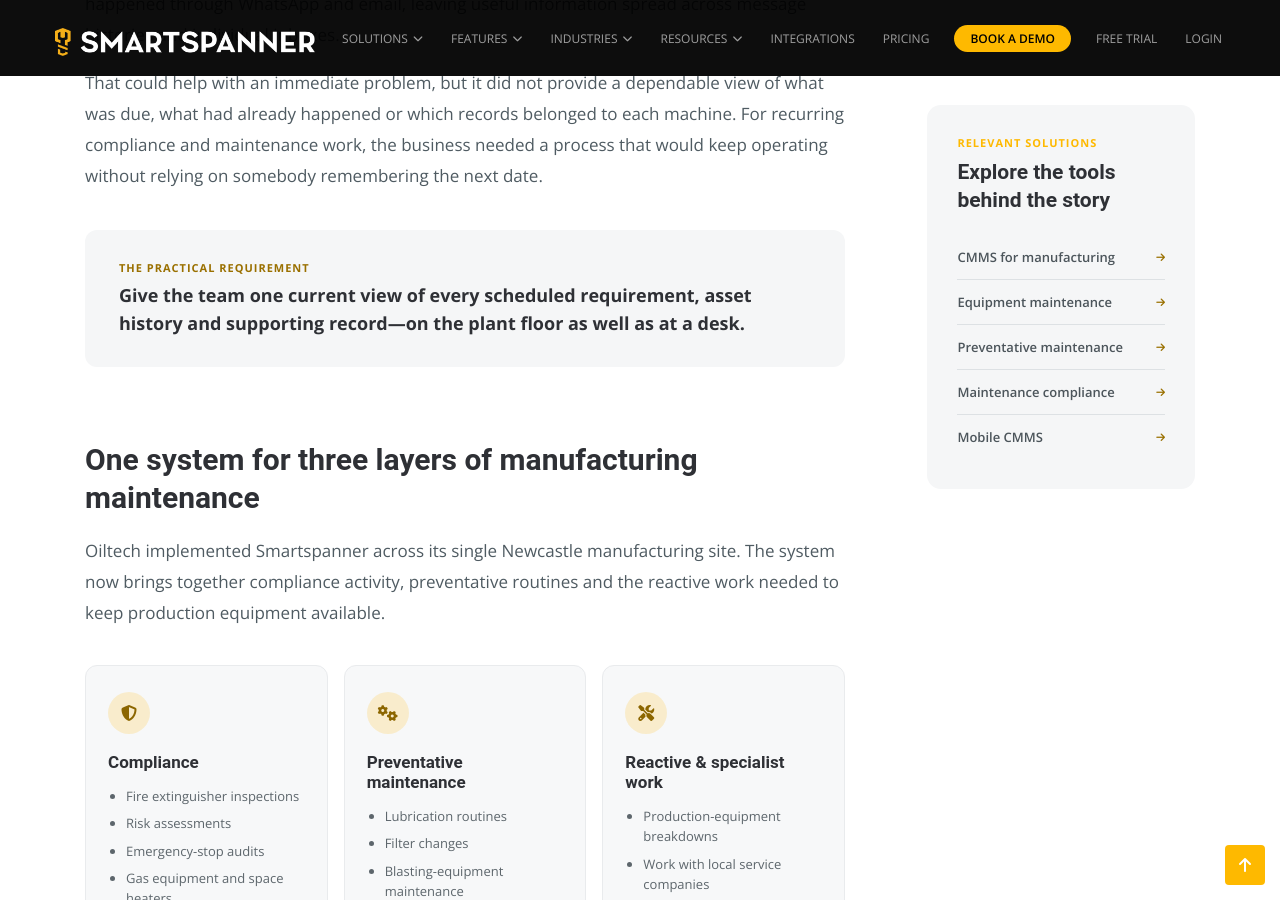
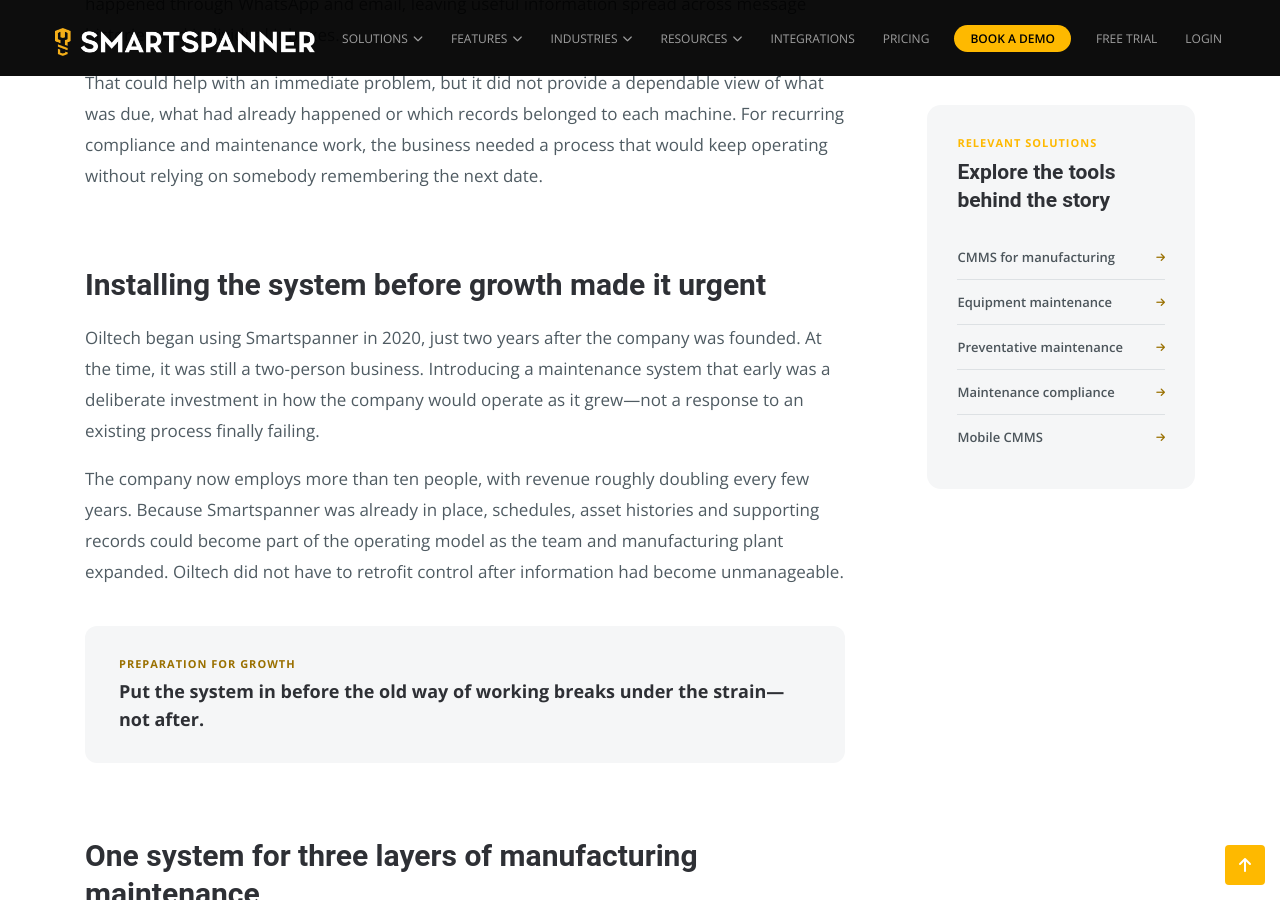
Before and after one commit to smartspanner/smartspanner.com, a Jekyll site: the page built from case-studies/oiltech-bearings.html, in a window 1280 px wide and 900 px high, scrolled down 1504 px. Built offline with Jekyll 4.4.1, drawn with Linux system fonts in a browser that asks for light colours; some of the changed text lies outside the part shown.

Commit message:
docs: add Oiltech growth story

```diff
--- a/case-studies/oiltech-bearings.html
+++ b/case-studies/oiltech-bearings.html
@@ -2,7 +2,7 @@
 layout: case-study
 title: Oiltech Bearings Ltd
 meta_title: Oiltech Bearings Case Study | Manufacturing CMMS
-description: See how Oiltech Bearings uses Smartspanner for manufacturing compliance, preventative maintenance, breakdowns, machinery warranties and ISO 9001 records.
+description: See how Oiltech Bearings introduced Smartspanner as a two-person business and now uses it for manufacturing maintenance, compliance and ISO 9001.
 keywords: manufacturing CMMS case study, ISO 9001 maintenance software, factory maintenance system, machinery maintenance software, Oiltech Bearings Smartspanner
 permalink: /case-studies/oiltech-bearings/
 customer: Oiltech Bearings Ltd
@@ -16,14 +16,14 @@
 operating_model: Single manufacturing site
 primary_use: Compliance & machinery maintenance
 hero_title: How Oiltech Bearings keeps manufacturing maintenance and compliance under control
-standfirst: Since 2020, Oiltech Bearings has used Smartspanner across its Newcastle manufacturing plant to plan compliance work, maintain production equipment, coordinate breakdown support and keep the records needed for ISO 9001.
+standfirst: Oiltech Bearings introduced Smartspanner as a two-person business in 2020. It now helps a team of more than ten plan compliance work, maintain production equipment and keep the records needed for ISO 9001.
 parent: Customer Stories
 parent_url: /case-studies/
 outcomes:
   - icon: fa-certificate
     text: Clear maintenance evidence for ISO 9001
-  - icon: fa-calendar-check
-    text: Planned work stays visible and on schedule
+  - icon: fa-arrow-trend-up
+    text: Maintenance controls scaled with the growing team
   - icon: fa-mobile-screen-button
     text: Plant information available through the mobile apps
   - icon: fa-industry
@@ -54,9 +54,15 @@
 
 <p>That could help with an immediate problem, but it did not provide a dependable view of what was due, what had already happened or which records belonged to each machine. For recurring compliance and maintenance work, the business needed a process that would keep operating without relying on somebody remembering the next date.</p>
 
+<h2>Installing the system before growth made it urgent</h2>
+
+<p>Oiltech began using Smartspanner in 2020, just two years after the company was founded. At the time, it was still a two-person business. Introducing a maintenance system that early was a deliberate investment in how the company would operate as it grew—not a response to an existing process finally failing.</p>
+
+<p>The company now employs more than ten people, with revenue roughly doubling every few years. Because Smartspanner was already in place, schedules, asset histories and supporting records could become part of the operating model as the team and manufacturing plant expanded. Oiltech did not have to retrofit control after information had become unmanageable.</p>
+
 <div class="case-study-callout">
-  <span>The practical requirement</span>
-  <p>Give the team one current view of every scheduled requirement, asset history and supporting record—on the plant floor as well as at a desk.</p>
+  <span>Preparation for growth</span>
+  <p>Put the system in before the old way of working breaks under the strain—not after.</p>
 </div>
 
 <h2>One system for three layers of manufacturing maintenance</h2>
```
